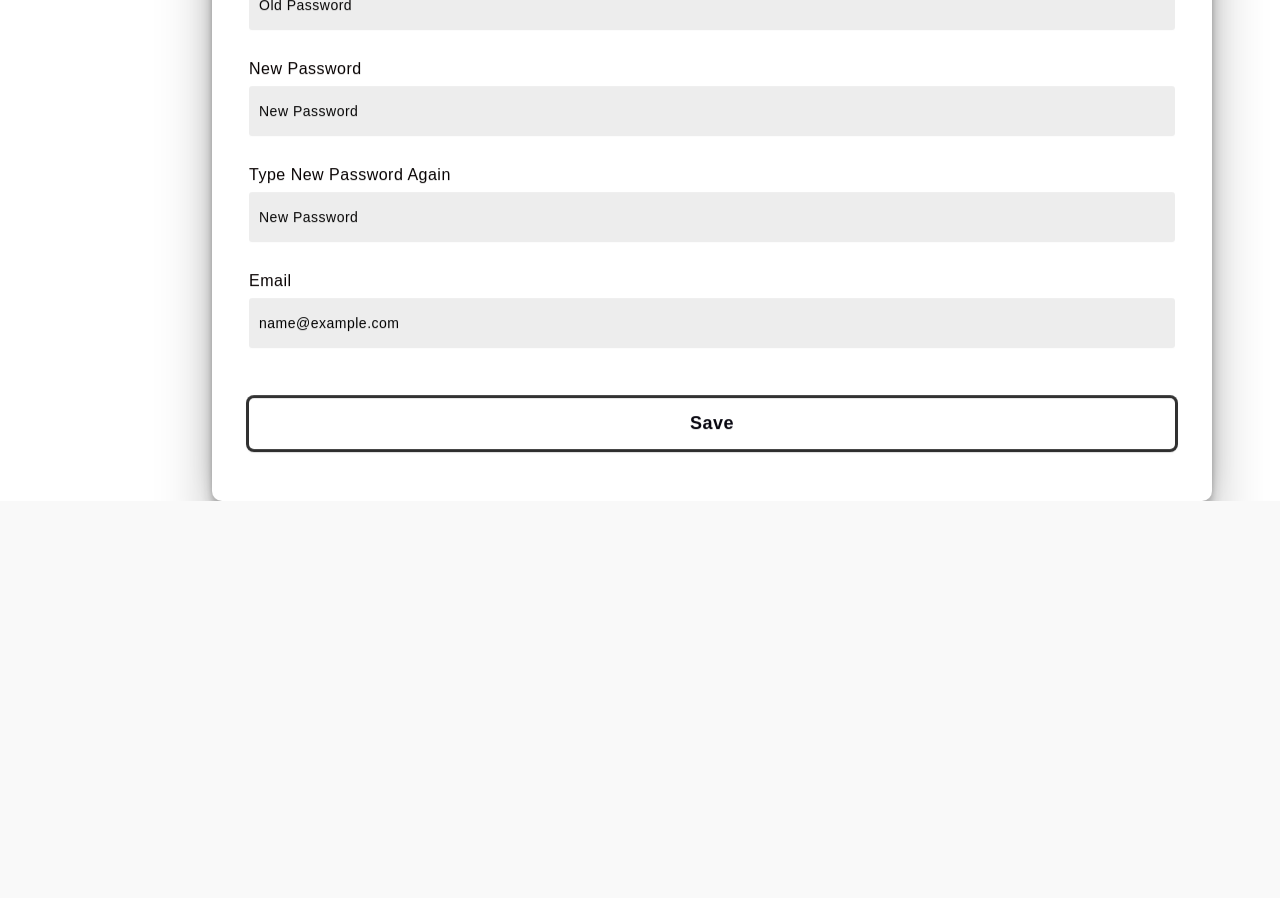
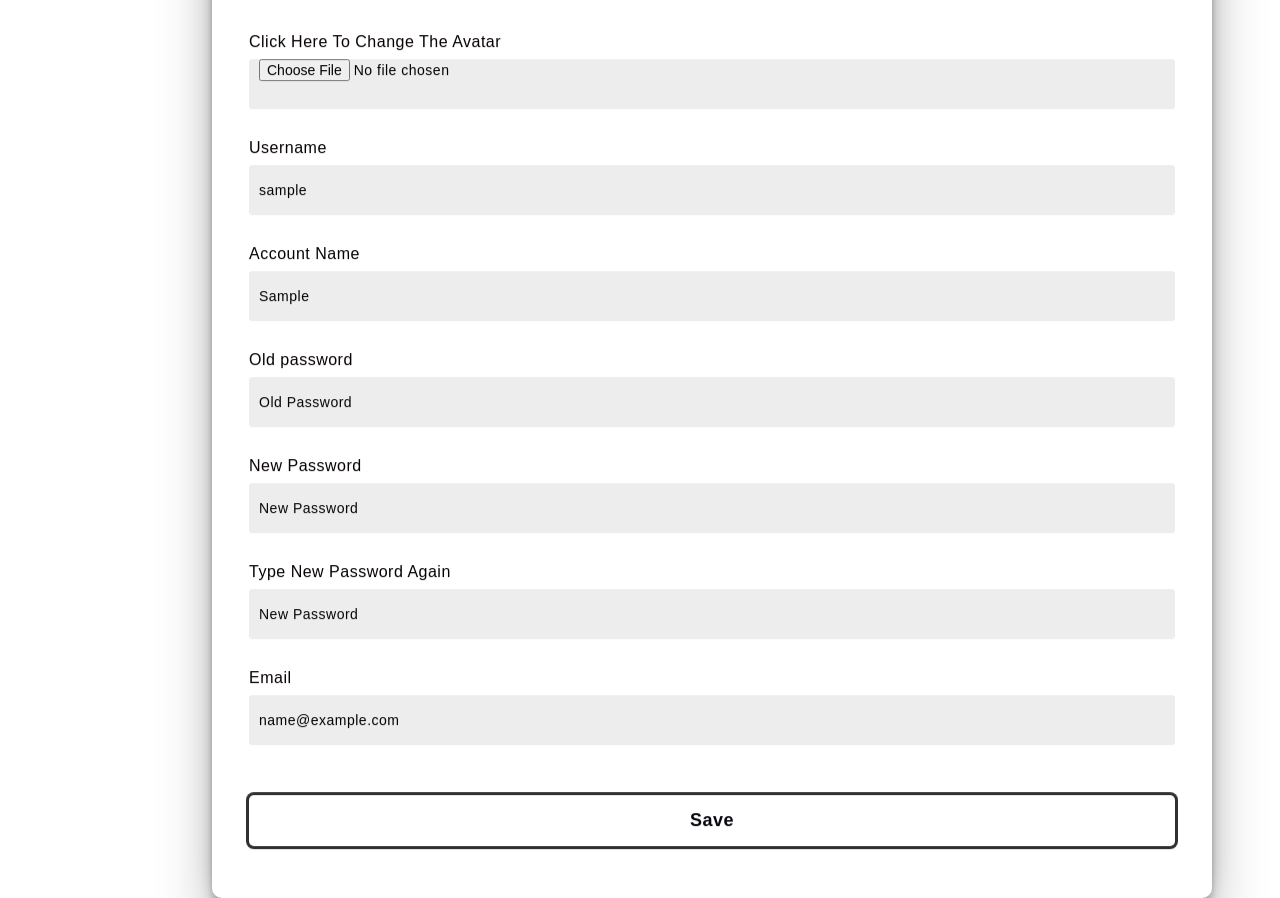
Before and after one commit to LongSei/SeiWeb, a Django app: page /profile in a window 1280 px wide. Shown: the part 533-1431 px from the top of the page. Before the commit the page ends 1034 px from the top, so only its background shows below. Run offline with Django 4.2, Linux system fonts and the light colour scheme; the visitor is signed in with stand-in values (Sample User, id 1); some web fonts are replaced.

Commit message:
Update the avatar of profile. Fix bug exist when changing the profile information

```diff
--- a/SeiFinance/settings.py
+++ b/SeiFinance/settings.py
@@ -11,6 +11,7 @@ https://docs.djangoproject.com/en/4.2/ref/settings/
 """
 
 from pathlib import Path
+import os
 
 # Build paths inside the project like this: BASE_DIR / 'subdir'.
 BASE_DIR = Path(__file__).resolve().parent.parent
@@ -122,3 +123,8 @@ STATIC_URL = 'static/'
 # https://docs.djangoproject.com/en/4.2/ref/settings/#default-auto-field
 
 DEFAULT_AUTO_FIELD = 'django.db.models.BigAutoField'
+
+MEDIA_URL = '/media/'
+MEDIA_ROOT = os.path.join(BASE_DIR, 'media')
+
+FILEBROWSER_OVERWRITE_EXISTING = False
--- a/SeiFinance/urls.py
+++ b/SeiFinance/urls.py
@@ -16,8 +16,10 @@ Including another URLconf
 """
 from django.contrib import admin
 from django.urls import path, include
+from django.conf import settings
+from django.conf.urls.static import static
 
 urlpatterns = [
     path('', include("dashboard.urls")),
     path('admin/', admin.site.urls),
-]
+] + static(settings.MEDIA_URL, document_root=settings.MEDIA_ROOT)
--- a/dashboard/form.py
+++ b/dashboard/form.py
@@ -35,11 +35,6 @@ class PostBlog(forms.ModelForm):
         fields = ['id']
 
 class ChangeProfileForm(forms.ModelForm):
-    name = forms.CharField(required=True)
-    username = forms.CharField(required=True)
-    password = forms.CharField(required=True)
-    email = forms.EmailField(required=True)
-
     class Meta:
         model = Profile
-        fields = ['username']
+        fields = '__all__'
--- a/dashboard/models.py
+++ b/dashboard/models.py
@@ -2,15 +2,25 @@ from django.db import models
 from django.contrib.auth.models import User
 from django.db.models.signals import post_save
 from django.dispatch import receiver
+from PIL import Image
 
 class Profile(models.Model):
-    user = models.OneToOneField(User, on_delete=models.CASCADE)
+    user = models.OneToOneField(User, on_delete=models.CASCADE, primary_key=True)
     follows = models.ManyToManyField(
         "self",
         related_name="followed_by",
         symmetrical=False,
         blank=True
     )
+    avatar = models.ImageField(upload_to="avatar/", blank=True)
+    def save(self):
+            super().save()
+            img = Image.open(self.avatar.path)
+            if img.height > 300 or img.width > 300:
+                new_img = (300, 300)
+                img.thumbnail(new_img)
+                img.save(self.avatar.path)
+
     def __str__(self):
         return (
             f"{self.user.username}"
--- a/dashboard/static/css/style.css
+++ b/dashboard/static/css/style.css
@@ -350,7 +350,7 @@ li {
     background-color: white;
     position: absolute;
     transform: translate(-30%,-30%);
-    top: 52%;
+    top: 505px;
     left: 40%;
     border-radius: 10px;
     backdrop-filter: blur(10px);
@@ -367,11 +367,16 @@ li {
     border: none;
 }
 
+.profile .information form img {
+    border-radius: 10%;
+}
+
 .profile .information form h3{
     font-size: 32px;
     font-weight: 500;
     line-height: 42px;
-    text-align: center;
+    text-align: start;
+    margin-bottom: 30px;
 }
 
 .profile .information label{
@@ -399,6 +404,7 @@ li {
     height: 50px;
     width: 100%;
     color: black;
+    align-items: center;
     background-color: rgba(3, 0, 0, 0.07);
     border-radius: 3px;
     padding: 0 10px;
@@ -423,3 +429,10 @@ li {
     border-radius: 5px;
     cursor: pointer;
 }
+
+.profile .information .unAuth {
+    display: flex;
+    margin-top: 30px;
+    justify-content: center;
+    align-items: center;
+}
--- a/dashboard/templates/profile/profile.html
+++ b/dashboard/templates/profile/profile.html
@@ -4,9 +4,14 @@
 
 <div class="profile">
     <div class="information">
-        <form method="POST">
+        {% if request.user.username %}
+            <form method="POST" enctype="multipart/form-data">
                 {% csrf_token %}
                 <h3>Your Profile</h3>
+                <img src="media/{{request.user.profile.avatar}}">
+                <label for="avatar">Click Here To Change The Avatar</label>
+                <input type="file" name="avatar">
+
                 <label for="username">Username</label>
                 <span>{{request.user.username}}</span>
 
@@ -26,7 +31,13 @@
                 <input type="text" name="email" placeholder="Email" value="{{request.user.email}}">
 
                 <button type="submit">Save</button>
+
             </form>
+        {% else %}
+            <div class="unAuth">
+                <h1> You need to Login first</h1>
+            </div>
+        {% endif %}
     </div>
 </div>
 
--- a/dashboard/urls.py
+++ b/dashboard/urls.py
@@ -11,5 +11,5 @@ urlpatterns = [
     path("profile", profile, name="profile"),
     path("profile/myBlog", myBlog, name="myBlog"),
     path("editBlog/<int:postId>", editBlog, name="editBlog"),
-    path("addBlog", addBlog, name="addBlog")
+    path("addBlog", addBlog, name="addBlog"),
 ]
--- a/dashboard/views.py
+++ b/dashboard/views.py
@@ -4,6 +4,7 @@ from django.contrib.auth.models import User
 from .form import LoginForm, DeletePostForm, PostBlog, SignupForm, ChangeProfileForm
 from django.contrib.auth import authenticate, login, logout
 import datetime
+import os
 
 def home(request):
     form = DeletePostForm(request.POST)
@@ -56,23 +57,28 @@ def userLogout(request):
     return redirect("SeiFinance:dashboard")
 
 def profile(request):
-    form = ChangeProfileForm(request.POST)
     if request.method == "POST":
+        print(request.POST)
+        print(request.FILES)
         response = dict()
         instance = User.objects.get(username=request.user.username)
         if 'passwordOld' in request.POST and instance.check_password(request.POST['passwordOld']):
+            response['checkPassword'] = True
             if ('password' in  request.POST) or ('passwordAgain' in request.POST):
                 if ('password' in  request.POST) and ('passwordAgain' in request.POST):
-                    if (request.POST['password'] != request.POST['passwordAgain']):
+                    if (request.POST['password'] == request.POST['passwordAgain'] and (request.POST['password'].isspace() == False) and (request.POST['password'] != '')):
+                        response['password'] = True
+                    else:
                         response['password'] = False
-                    else:
-                        response['password'] = True
                 else:
                     response['password'] = False
 
             if 'name' in request.POST:
                 if User.objects.filter(first_name=request.POST['name']).exists() == False:
-                    response['name'] = True
+                    if (request.POST['name'].isspace() == False) and (request.POST['name'] != ''):
+                        response['name'] = True
+                    else:
+                        response['name'] = False
                 elif request.POST['name'] == request.user.first_name:
                     response['name'] = True
                 else:
@@ -87,8 +93,14 @@ def profile(request):
                     response['email'] = False
         else:
             response['checkPassword'] = False
-        print(response)
-        if len(response) != 0 and (('checkPassword' in response) == False):
+
+        if 'avatar' in request.FILES:
+            response['avatar'] = True
+        else:
+            response['avatar'] = False
+        print(request.FILES)
+        print("RESPONSE", response)
+        if (response['checkPassword'] == True):
             if 'password' in response and response['password'] == True:
                 instance.set_password(request.POST['password'])
             if 'name' in response and response['name'] == True:
@@ -96,7 +108,16 @@ def profile(request):
             if 'email' in response and response['email'] == True:
                 instance.email = request.POST['email']
             instance.save()
-        return render(request, "profile/profile.html", {"response": response})
+
+        if 'avatar' in response and response['avatar'] == True:
+            instance = Profile.objects.get(user=request.user.id)
+            if os.path.exists(instance.avatar.path) == True:
+                os.remove(instance.avatar.path)
+            instance.avatar = request.FILES['avatar']
+            print(instance.avatar)
+            instance.save()
+
+        return redirect("SeiFinance:profile")
     return render(request, "profile/profile.html")
 
 def myBlog(request):
```
Also changed, not shown: README.md, dashboard/migrations/0001_initial.py. Lines whose indentation alone changed are shown as unchanged.
